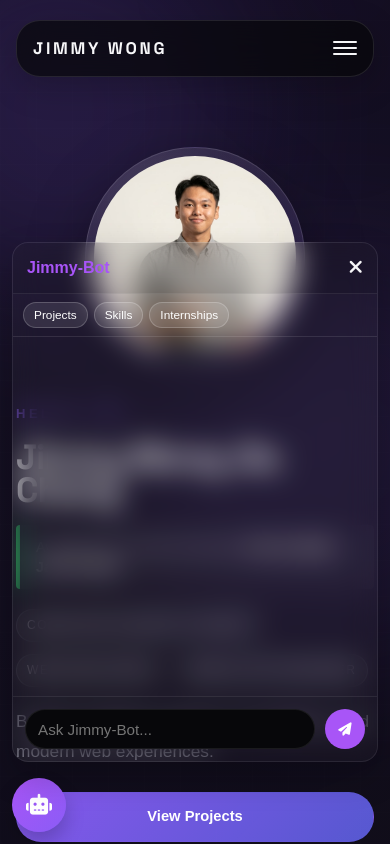
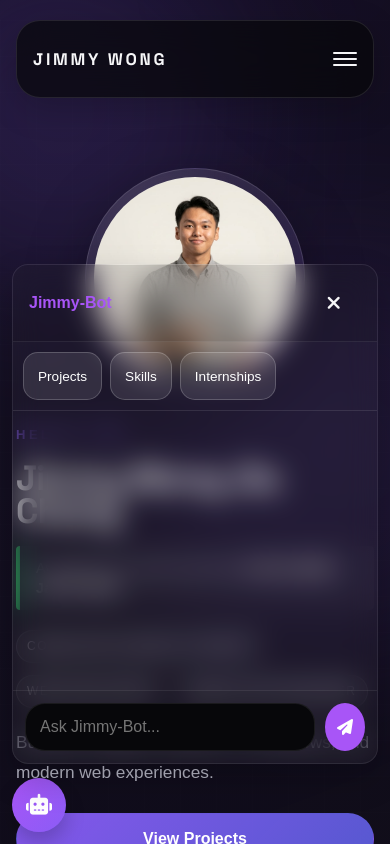
Before and after one commit to ChickenGor/jimmy_wong, a website: page index.html in a window 390 px wide. Both pictures are taken after a click on the button 39 px from the left and 805 px from the top of the page. Shown: the top 844 px of the page. Drawn offline with nearby package versions, Linux system fonts and the light colour scheme; no server answers.

Commit message:
Update style.css

```diff
--- a/style.css
+++ b/style.css
@@ -1040,24 +1040,40 @@ body {
     }
 }
 
+/* =========================================
+   Smartphone Chat Optimization (max-width: 480px)
+========================================= */
 @media (max-width: 480px) {
     #chatbot-wrapper {
         bottom: 12px;
         right: 12px;
         left: 12px;
+        /* Ensures wrapper doesn't block clicks when chat is closed */
+        pointer-events: none;
+    }
+
+    /* Re-enable pointer events for the actual interactive elements */
+    #chatbot-toggle,
+    #chatbot-window {
+        pointer-events: auto;
     }
 
     #chatbot-window {
-        width: calc(100vw - 24px);
-        height: min(78vh, 520px);
-        bottom: 70px;
+        /* Use 100% of the wrapper width instead of fighting vw math */
+        width: 100%;
+        /* dvh (dynamic viewport height) shrinks automatically when the mobile keyboard opens */
+        height: min(75dvh, 500px);
+        max-height: calc(100dvh - 90px);
+        bottom: 68px;
         right: 0;
-        left: auto;
+        left: 0;
         border-radius: 16px;
+        /* Prevent background page scrolling when scrolling chat history */
+        overscroll-behavior: contain;
     }
 
     .chat-header {
-        padding: 12px 14px;
+        padding: 14px 16px;
     }
 
     .chat-header h3 {
@@ -1070,19 +1086,33 @@ body {
     }
 
     .message {
-        max-width: 95%;
-        padding: 9px 12px;
-        font-size: 0.85rem;
+        max-width: 90%;
+        padding: 10px 14px;
+        font-size: 0.9rem;
+        line-height: 1.4;
     }
 
+    /* 1. CRITICAL: Enforce 16px to prevent iOS Safari auto-zoom */
+    #chat-input {
+        font-size: 16px !important;
+        padding: 12px 14px;
+    }
+
+    /* 2. Expand Quick Replies for ergonomic thumb-tapping */
     .chat-quick-replies {
-        padding: 8px 10px;
-        gap: 6px;
+        padding: 10px;
+        gap: 8px;
+        /* Allow horizontal swiping if chips overflow */
+        overflow-x: auto;
+        -webkit-overflow-scrolling: touch;
     }
 
     .chip {
-        padding: 5px 10px;
-        font-size: 0.74rem;
+        /* Minimum 38-44px touch height */
+        padding: 10px 14px;
+        font-size: 0.85rem;
+        white-space: nowrap;
+        flex-shrink: 0;
     }
 }
 
@@ -1265,6 +1295,79 @@ body {
 }
 
 /* =========================================
+   Smartphone Optimization (max-width: 480px)
+========================================= */
+@media screen and (max-width: 480px) {
+
+    /* 1. Prevent horizontal scrolling and handle iPhone notches/safe areas */
+    body {
+        overflow-x: hidden;
+        padding-left: env(safe-area-inset-left);
+        padding-right: env(safe-area-inset-right);
+    }
+
+    /* 2. Ultra-compact hero section for small screens */
+    .hero {
+        padding: 80px 12px 30px;
+    }
+
+    .portfolio,
+    .skills,
+    .timeline-section {
+        padding: 30px 12px 45px;
+    }
+
+    /* 3. Scale profile photo and typography for narrower viewports */
+    .profile-img {
+        width: 100px;
+        height: 100px;
+    }
+
+    .role-text {
+        font-size: 1.1rem;
+    }
+
+    .bio {
+        font-size: 0.95rem;
+        line-height: 1.5;
+        margin-bottom: 25px;
+    }
+
+    /* 4. Enforce iOS/Android Accessibility Touch Targets (min 48x48px) */
+    .btn,
+    .card-buttons .btn,
+    button,
+    a.button {
+        min-height: 48px;
+        padding: 12px 20px;
+        font-size: 1rem;
+        display: flex;
+        align-items: center;
+        justify-content: center;
+    }
+
+    /* 5. Thumb-Friendly Theme Toggle (Moved slightly lower for easier thumb reach) */
+    #theme-toggle {
+        top: 12px;
+        right: 12px;
+        width: 48px;
+        height: 48px;
+    }
+
+    /* 6. Prevent iOS Auto-Zoom on Form Inputs */
+    input,
+    select,
+    textarea {
+        font-size: 16px !important; /* iOS zooms in if font is under 16px */
+    }
+
+    /* 7. Timeline compacting */
+    .timeline-container {
+        gap: 20px;
+    }
+}
+
+/* =========================================
    Ambient Glow Background Effect
    ========================================= */
 
```
